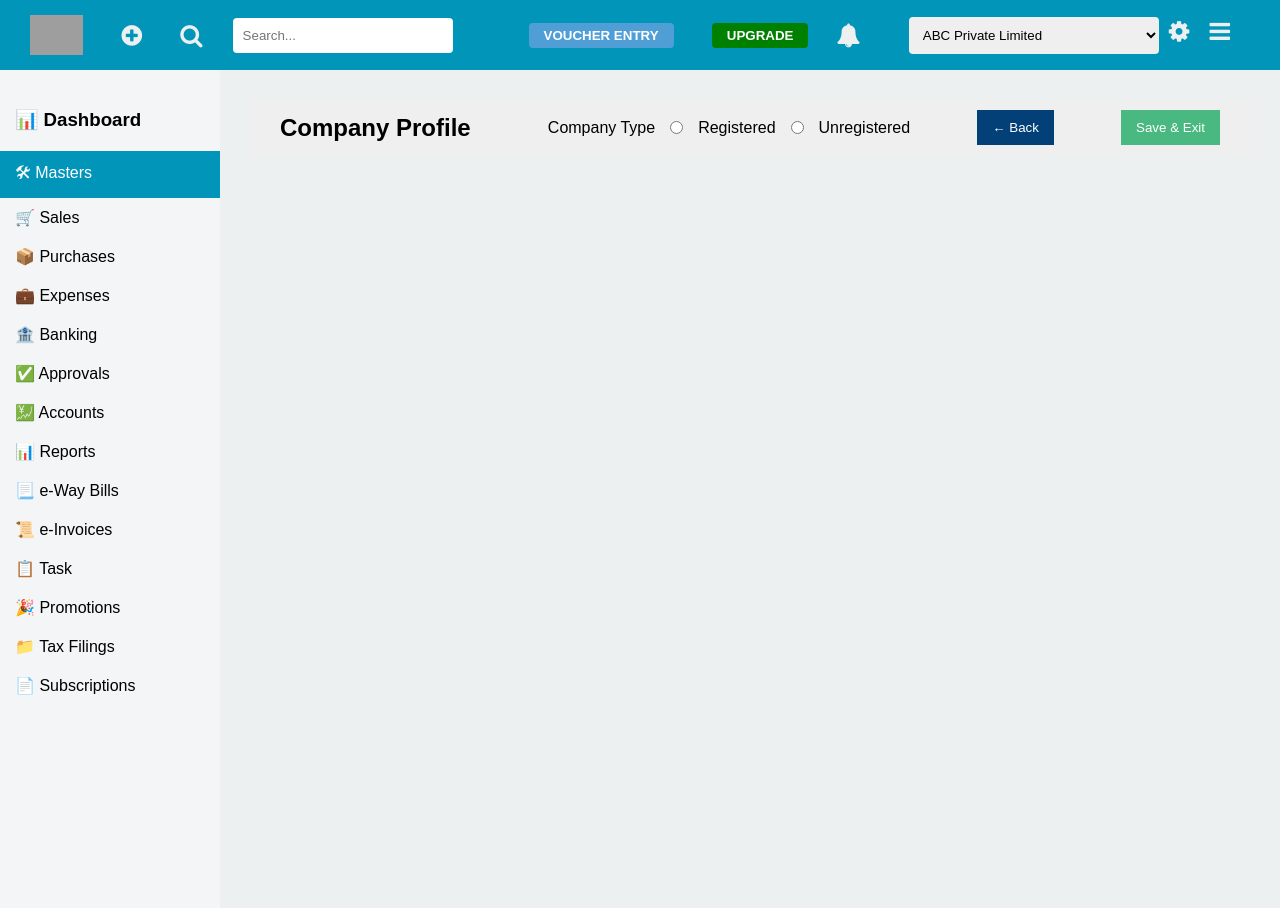
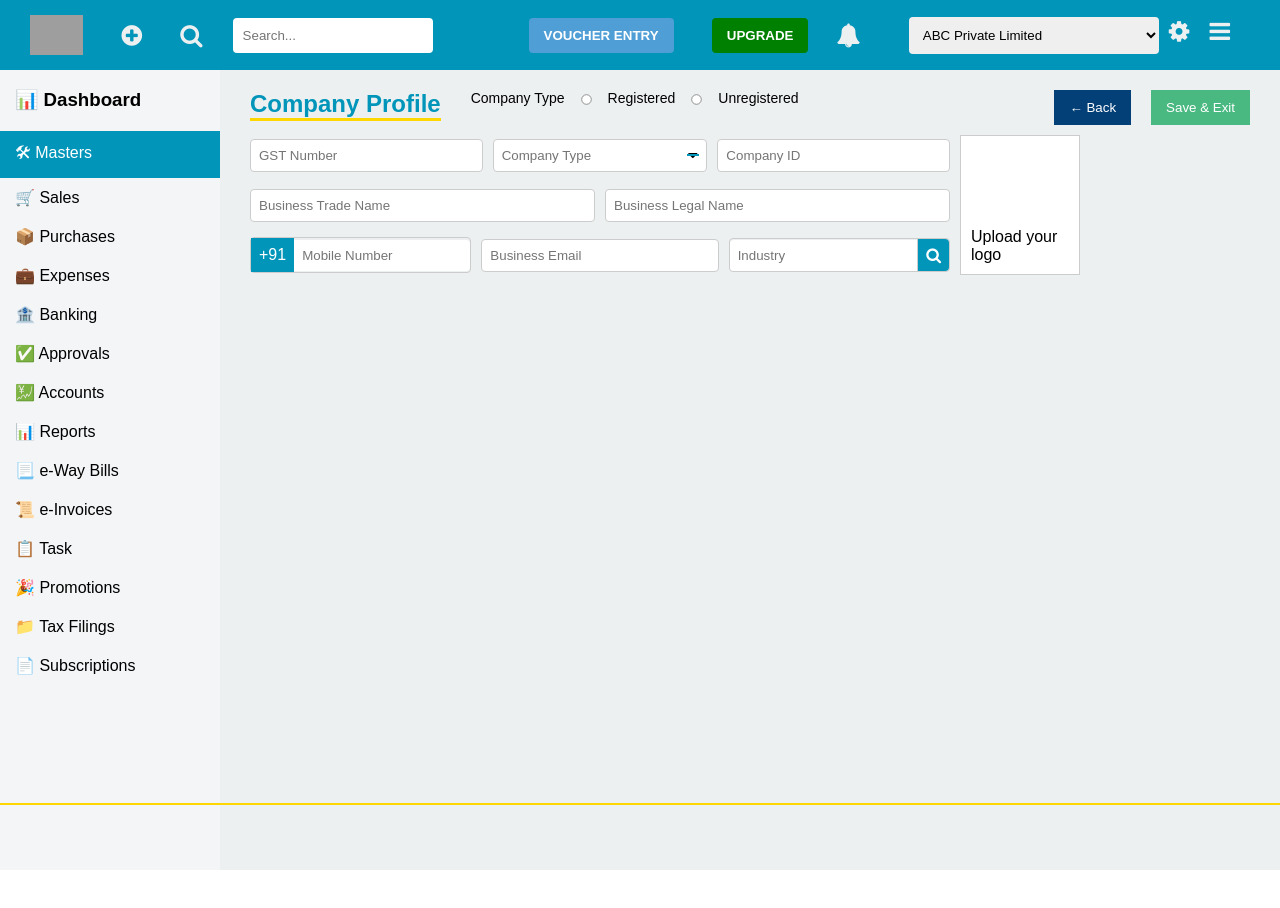
Before and after one commit to ravindranantony/AccountX, a React (Create React App) app: page / in a window 1280 px wide. After the commit the page ends 870 px from the top, so only its background shows below. Built offline with nearby package versions, Linux system fonts and the light colour scheme; grey boxes are pictures that could not be loaded.

Commit message:
company profile added

```diff
--- a/package.json
+++ b/package.json
@@ -3,6 +3,8 @@
   "version": "0.1.0",
   "private": true,
   "dependencies": {
+    "@fortawesome/free-solid-svg-icons": "^6.4.2",
+    "@fortawesome/react-fontawesome": "^0.2.0",
     "@testing-library/jest-dom": "^5.17.0",
     "@testing-library/react": "^13.4.0",
     "@testing-library/user-event": "^13.5.0",
--- a/src/App.css
+++ b/src/App.css
@@ -49,7 +49,6 @@ body {
 .sidebar {
   width: 200px;
   background-color: white;
-  padding: 20px;
   height: calc(100vh - 60px);
 }
 
@@ -72,19 +71,11 @@ body {
 /* MainContent Styles */
 .main-content {
   flex-grow: 1;
-  padding: 30px;
+  padding: 10px 30px;
   background-color: #ecf0f1;
 }
 
-/* CompanyProfile styling */
-.company-profile {
-  font-family: Arial, sans-serif;
-  max-width: 900px;
-  margin: 20px auto;
-  padding: 20px;
-  border: 1px solid #ddd;
-  box-shadow: 2px 2px 5px rgba(0, 0, 0, 0.1);
-}
+
 
 .row1, .row2, .row3, .row4 {
   display: flex;
@@ -249,7 +240,7 @@ body {
   width: 220px;
   background-color: #F4F5F7;
   height: 100vh;
-  padding: 20px 0;
+
 }
 
 h3 {
@@ -333,11 +324,13 @@ h3 {
 }
 
 .voucher-entry {
+  padding: 20px 20px;
   background-color: #4F9ED6;
   color: white;
 }
 
 .upgrade {
+  padding: 10px 15px;
   background-color: green;  /* Choose the desired color */
   color: white;
 }
@@ -371,7 +364,7 @@ h3 {
 
 .btn {
   margin: 0 10px;
-  padding: 5px 15px;
+  padding: 10px 15px;
 }
 
 .profile-dropdown {
@@ -423,51 +416,210 @@ h3 {
 }
 
 
+/*company header*/
+
 .profile-header {
   display: flex;
   justify-content: space-between;
-  align-items: center;
-  padding: 10px 30px;
-  background-color: #EFEFEF; /* Light gray background, adjust as needed */
+  align-items: flex-start;
+  padding: 10px 0px;
+  flex-wrap: nowrap;
 }
 
 .profile-title {
-  font-size: 24px; /* Adjust as needed */
+  font-size: 24px;
   font-weight: bold;
-  margin-right: 20px;
+  margin-right: 30px; /* Reduced space to bring Company Type closer */
+  color: #0195B9;
+  border-bottom: 3px solid gold;
+  flex-shrink: 0;
+  align-items: flex-start;
+}
+
+.profile-title::after {
+  content: "";
+  position: absolute;
+  bottom: -5px;
+  left: 0;
+  right: 0;
+  height: 2px;
+  background-color: gold;
 }
 
 .company-type {
   display: flex;
-  align-items: center;
+  align-items:flex-end;
   gap: 10px;
+  font-size: 14px;
+  margin-right: auto; /* Push it closer to Company Profile */
 }
 
 input[type="radio"] {
   margin: 0 5px;
+  transform: scale(0.8);
 }
 
-.back-btn {
-  padding: 10px 15px; /* Adjust as needed */
-  margin-left: 10px;
-  background-color: #034077; /* Color based on your previous inputs */
+.company-type span {
+  white-space: nowrap;
+}
+
+.back-btn, .save-exit-btn {
+  padding: 10px 15px;
+  background-color: #034077;
   color: white;
   border: none;
   cursor: pointer;
   transition: background-color 0.3s ease;
-
+  flex-shrink: 0;
+  margin-left: 5px; /* Space between buttons and Company Type */
 }
 
-.save-exit-btn{
-  padding: 10px 15px; /* Adjust as needed */
-  margin-left: 10px;
-  background-color: #49B881; /* Color based on your previous inputs */
+.save-exit-btn {
+  background-color: #49B881;
+  margin-left: 20px; /* Reduced space between the two buttons */
+}
+
+.back-btn:hover, .save-exit-btn:hover {
+  background-color: #4F9ED6;
+}
+
+/*company profile css*/
+.cp-company-container {
+  display: flex;
+  gap: 10px;
+  align-items: flex-start;
+  justify-content: flex-start;
+}
+
+.cp-column {
+  display: flex;
+  flex-direction: column;
+  gap: 10px;
+  flex-grow: 1;
+  flex: 0 0 70%;
+}
+
+.cp-row {
+  display: flex;
+  flex-direction: row;
+  gap: 10px;
+  align-items: center;
+  height: 40px;
+}
+
+.cp-row > input,
+.cp-row > .cp-input-with-icon,
+.cp-row > .cp-input-with-dropdown {
+  flex: 1;
+}
+
+input {
+  width: 100%;
+  padding: 8px;
+  box-sizing: border-box;
+  border: 1px solid #ccc;
+  border-radius: 4px;
+}
+
+.cp-input-with-icon {
+  display: flex;
+  align-items: center;
+  border: 1px solid #ccc;
+  border-radius: 4px;
+  position: relative;
+}
+
+.cp-input-with-icon input {
+  border: none;
+  outline: none;
+  border-radius: 4px 0 0 4px;
+}
+
+.icon-button {
+  background: none;
+  border: none;
+  cursor: pointer;
+  padding: 8px;
+  background: #0195B9;
+  color: white;
+  border-left: 1px solid #ccc;
+  border-radius: 0 4px 4px 0;
+}
+
+.cp-label-box {
+  display: flex;
+  flex-direction: column;
+  justify-content: flex-end;
+  align-items: center;
+  background: #ffffff;
+  padding: 10px;
+  box-sizing: border-box;
+  border: 1px solid #ccc;
+  width: 120px;
+  height: 140px;
+  flex: 0 0 auto;
+}
+
+/* Additional Styles */
+
+.cp-input-with-dropdown {
+  position: relative;
+  width: 100%;
+}
+
+.cp-input-with-dropdown::before {
+  content: "\f0d7"; /* FontAwesome Unicode for fa-caret-down */
+  font-family: "FontAwesome";
+  position: absolute;
+  right: 10px;
+  top: 50%;
+  transform: translateY(-50%);
+}
+
+.cp-input-with-dropdown select {
+  width: 100%;
+  padding: 8px 30px 8px 8px; /* padding added to the right to ensure text doesn't overlap with icon */
+  box-sizing: border-box;
+  border-radius: 4px;
+  border: 1px solid #ccc;
+  appearance: none;
+}
+.dropdown-icon-right {
+  position: absolute;
+  right: 8px;
+  top: 50%;
+  transform: translateY(-50%);
+  background: #0195B9;
   color: white;
   border: none;
   cursor: pointer;
-  transition: background-color 0.3s ease;
 }
 
-.back-btn:hover, .save-exit-btn:hover {
-  background-color: #4F9ED6; /* Lighter color on hover */
+.cp-input-with-icon.mobile {
+  position: relative;
+  border: 1px solid #ccc;
+  border-radius: 4px;
+  display: flex;
+  align-items: center;
 }
+
+.country-code {
+  background: #0195B9;
+  color: white;
+  padding: 8px;
+}
+
+.dropdown-icon-left {
+  background: #0195B9;
+  color: white;
+  border-right: 1px solid #ccc;
+  padding: 8px;
+}
+
+.cp-input-with-icon.mobile input {
+  flex: 1;
+  border: none;
+  outline: none;
+  border-radius: 0 4px 4px 0;
+  padding-left: 8px;
+}
--- a/src/App.js
+++ b/src/App.js
@@ -1,7 +1,8 @@
 import React, { useState } from 'react';
 import './App.css';
 import 'font-awesome/css/font-awesome.min.css';
-
+// import { FontAwesomeIcon } from '@fortawesome/react-fontawesome';
+// import { faSearch, faCaretDown } from '@fortawesome/free-solid-svg-icons';
 
 // App Component
 function App() {
@@ -106,7 +107,7 @@ function MainContent() {
   return (
     <div className="main-content">
       <CompanyProfileHeader/>
-
+      <CompanyProfile/>
       {/* <Addresses />
       <PersonalDetails />
       <BusinessLegalInfo />
@@ -137,6 +138,49 @@ function CompanyProfileHeader() {
 }
 
 
+function CompanyProfile() {
+  return (
+    <div className="cp-company-container">
+      <div className="cp-column">
+
+        {/* First Row */}
+        <div className="cp-row">
+          <input type="text" placeholder="GST Number" />
+          <div className="cp-input-with-dropdown">
+            <input type="text" placeholder="Company Type" />
+            <button className="dropdown-icon-right"></button>
+          </div>
+          <input type="text" placeholder="Company ID" />
+        </div>
+
+        {/* Second Row */}
+        <div className="cp-row">
+          <input type="text" placeholder="Business Trade Name" />
+          <input type="text" placeholder="Business Legal Name" />
+        </div>
+
+        {/* Third Row */}
+        <div className="cp-row">
+          <div className="cp-input-with-icon mobile">
+            <span className="country-code">+91</span>
+            <input type="text" placeholder="Mobile Number" />
+          </div>
+          <input type="email" placeholder="Business Email" />
+          <div className="cp-input-with-icon">
+            <input type="text" placeholder="Industry" />
+            <i className="fa fa-search icon-button"></i>
+          </div>
+        </div>
+
+      </div>
+
+      <div className="cp-label-box">Upload your logo</div>
+    </div>
+  );
+}
+
+
+
 
 // function Addresses() {
 //   return <div>Addresses Component Here...</div>;
```
Also changed, not shown: src/down-arrow.png (added), 1 other file (tests, documents, lock files or other folders).
